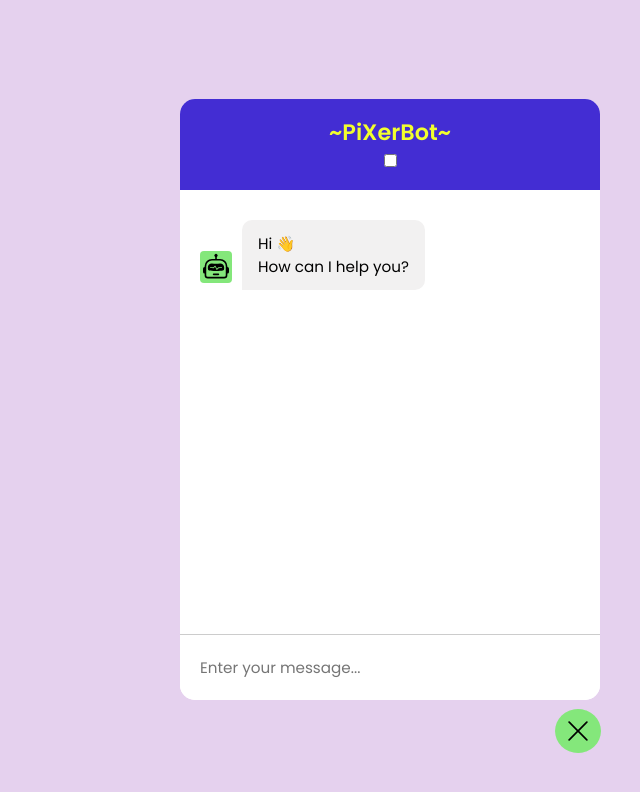
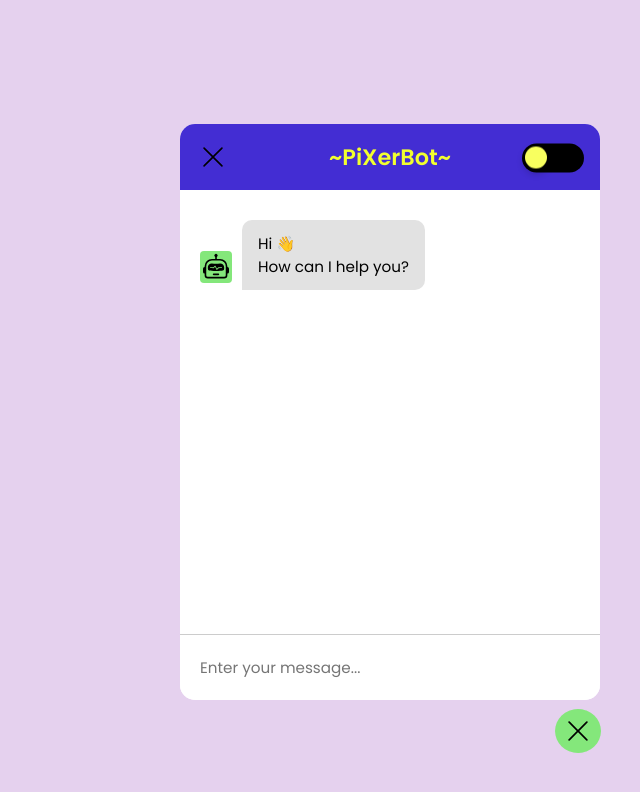
Before and after one commit to gitprojects-Srijit/PiXerChatBot, a website: page PixerChatBot/index.html in a window 1280 px wide. Shown: the whole page, without its empty margins (640-1280 px from the left). Drawn offline with nearby package versions, Linux system fonts and the light colour scheme.

Commit message:
Update style.css

```diff
--- a/PixerChatBot/style.css
+++ b/PixerChatBot/style.css
@@ -41,6 +41,75 @@ body {
     position: relative;
 }
 
+/* dark mode css on */
+
+.chatbot header .dark {
+    position: absolute;
+    right: 78px;
+    top: 48%;
+    cursor: pointer;
+    display: block;
+    transform: translateY(-50%);
+}
+
+.chatbot header .dark .input {
+    visibility: hidden;
+}
+
+.chatbot header .dark .label {
+    background-color: black;
+    height: 29px;
+    width: 61.5px;
+    position: absolute;
+    border-radius: 20px;
+    cursor: pointer;
+}
+
+.chatbot header .dark .label .circle {
+    width: 22px;
+    height: 22px;
+    background-color: #f8ff5f;
+    position: absolute;
+    top: 3px;
+    left: 3px;
+    border-radius: 50%;
+    box-shadow: 0 4px 8px rgba(0, 0, 0, .3);
+    /* Initial state */
+    animation: toggleOff .3s linear forwards;
+}
+
+.chatbot header .dark input:checked + .label {
+    background-color: rgb(255, 237, 117);
+}
+
+.chatbot header .dark input:checked + .label .circle {
+    background-color: rgb(31, 31, 31);
+    /* Activate toggleOn animation */
+    animation: toggleOn .3s linear forwards;
+}
+
+@keyframes toggleOn {
+    0% {
+        transform: translateX(0);
+    }
+
+    100% {
+        transform: translateX(34px);
+    }
+}
+
+@keyframes toggleOff {
+    0% {
+        transform: translateX(36px);
+    }
+
+    100% {
+        transform: translateX(0);
+    }
+}
+
+/* dark more css off */
+
 .chatbot header h2 {
     color: #f2ff2e;
     font-size: 1.4rem;
@@ -48,10 +117,10 @@ body {
 
 .chatbot header span {
     position: absolute;
-    right: 20px;
+    left: 20px;
     top: 50%;
     cursor: pointer;
-    display: none;
+    /* display: none; */
     transform: translateY(-50%);
 }
 
@@ -100,7 +169,7 @@ body {
 .chatbox .incoming p {
     color: black;
     border-radius: 10px 10px 10px 0;
-    background: #f2f1f1;
+    background: #e2e2e2;
 }
 
 .chatbot .chat-input {
```
